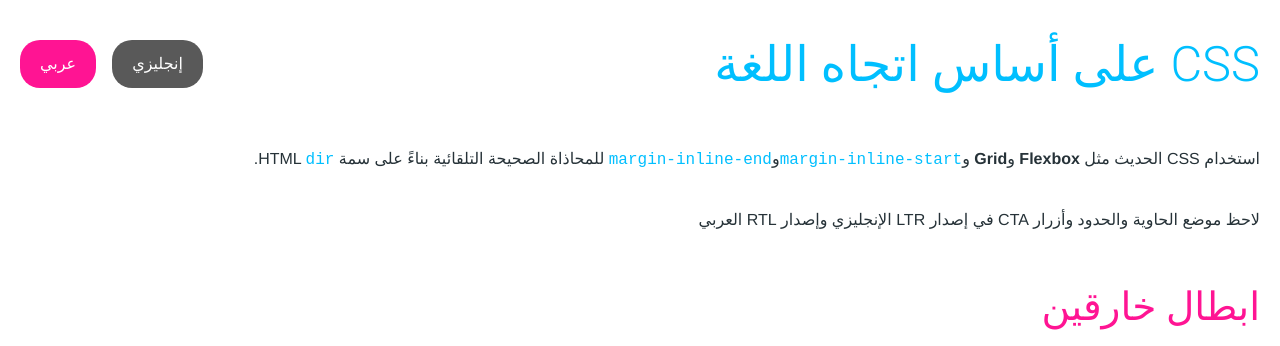
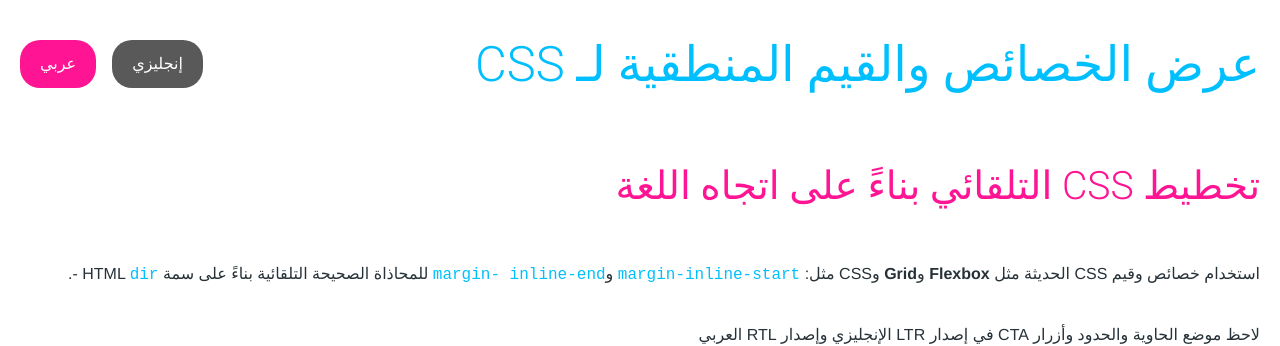
Before and after one commit to dutchwebworks/css-logical-properties-language-change, a plain HTML site: page index-ae.html in a window 1280 px wide. Shown: the top 346 px of the page. Drawn offline with Linux system fonts and the light colour scheme.

Commit message:
Updated name and description

```diff
--- a/index-ae.html
+++ b/index-ae.html
@@ -4,14 +4,14 @@
     <meta charset="UTF-8">
     <meta name="viewport" content="width=device-width, initial-scale=1.0">
 
-    <title>CSS على أساس اتجاه اللغة</title>
+    <title>عرض الخصائص والقيم المنطقية لـ CSS</title>
 
     <link rel="stylesheet" href="css/style.css">
 </head>
 <body>
     <div class="wrapper">
         <header>
-            <h1>CSS على أساس اتجاه اللغة</h1>
+            <h1>عرض الخصائص والقيم المنطقية لـ CSS</h1>
 
             <div class="language__buttons">
                 <a href="index.html" class="language__button">إنجليزي</a>
@@ -19,7 +19,9 @@
             </div>
         </header>
 
-        <p>استخدام CSS الحديث مثل <strong>Flexbox</strong> و<strong>Grid</strong> و<code>margin-inline-start</code>و<code>margin-inline-end</code> للمحاذاة الصحيحة التلقائية بناءً على سمة HTML <code>dir</code>.</p>
+        <h2>تخطيط CSS التلقائي بناءً على اتجاه اللغة</h2>
+
+        <p>استخدام خصائص وقيم CSS الحديثة مثل <strong>Flexbox</strong> و<strong>Grid</strong> وCSS مثل: <code>margin-inline-start</code> و<code>margin- inline-end</code> للمحاذاة الصحيحة التلقائية بناءً على سمة HTML <code>dir</code> -.</p>
 
         <p>لاحظ موضع الحاوية والحدود وأزرار CTA في إصدار LTR الإنجليزي وإصدار RTL العربي</p>
 
```
Also changed, not shown: index.html (+5 -3 lines).
